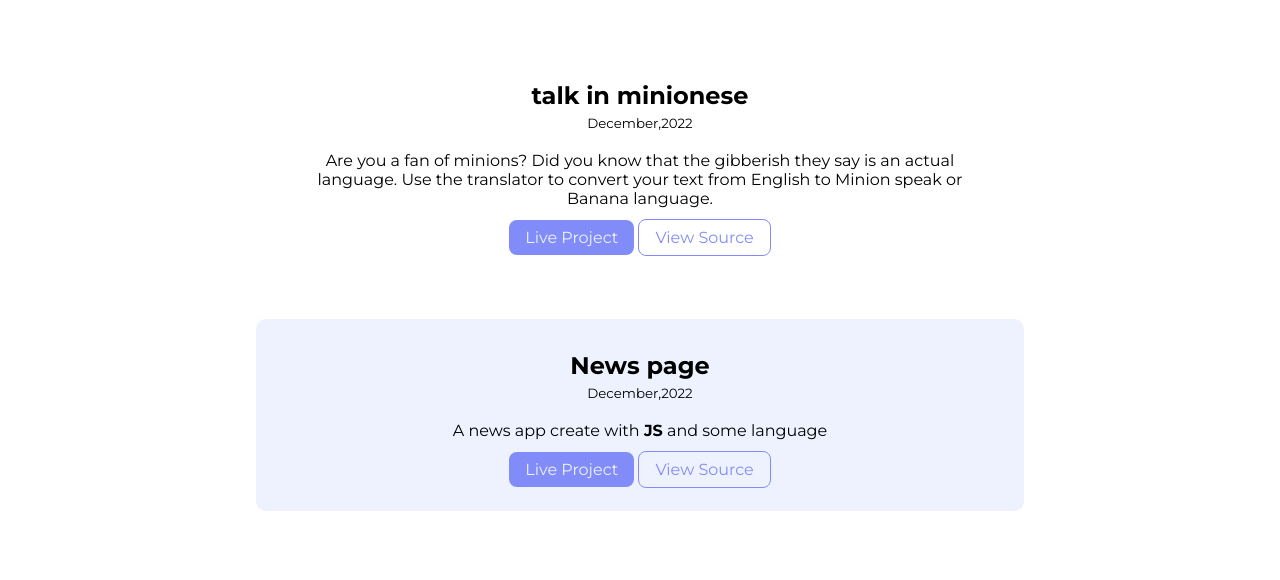
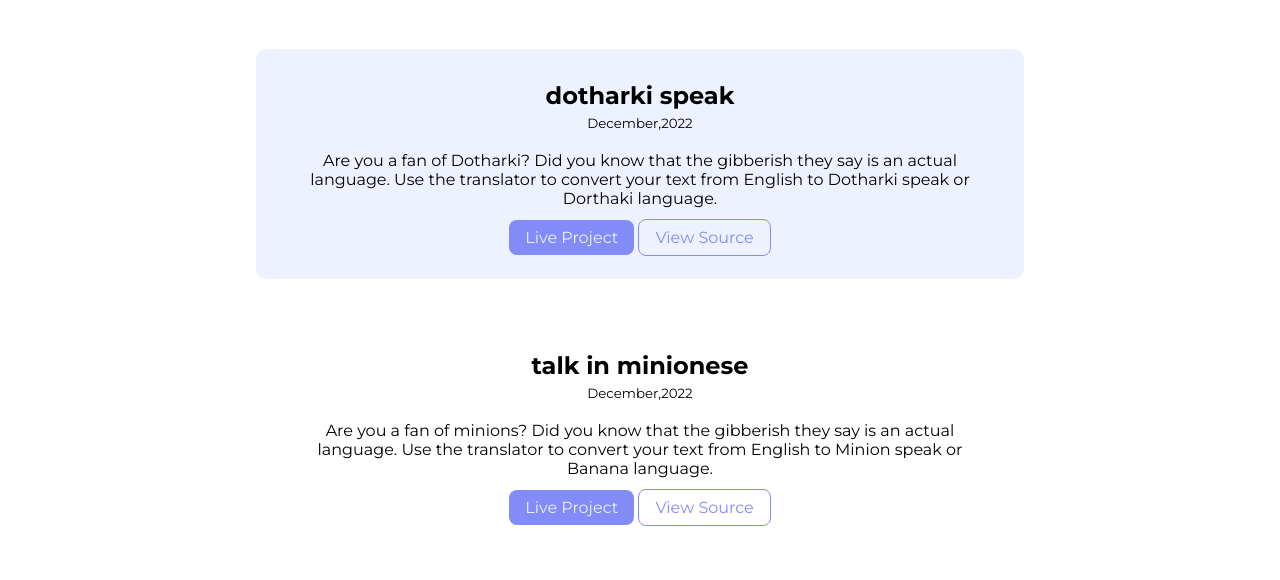
Before and after one commit to kaushalsinghrajput111/Kaushal_Kumar_Singh-site, a plain HTML site: page projects.html in a window 1280 px wide. Shown: the part 194-774 px from the top of the page. Drawn offline with Linux system fonts and the light colour scheme.

Commit message:
docs:add dotharki-project

```diff
--- a/projects.html
+++ b/projects.html
@@ -67,6 +67,16 @@
         </div>
 
       </section>
+      <section
+      class="section ow">
+        <div class="container container_center">  <h1>dotharki speak</h1>
+          <small class="small_text">December,2022</small>
+          <p>Are you a fan of Dotharki? Did you know that the gibberish they say is an actual language. Use the translator to convert your text from English to Dotharki speak or Dorthaki language.</p>
+          <a class="link primary_link" href="https://kaushalkumarsingh-dotharki-speak.netlify.app">Live Project</a>
+          <a class="link secondary_link" href="https://github.com/kaushalsinghrajput111/neogcamp-dotharki-speak/">View Source</a>
+        </div>
+
+      </section>
     </div>
     <footer class="footer">
       <div class="footer-header">Social Media Presence</div>
```
